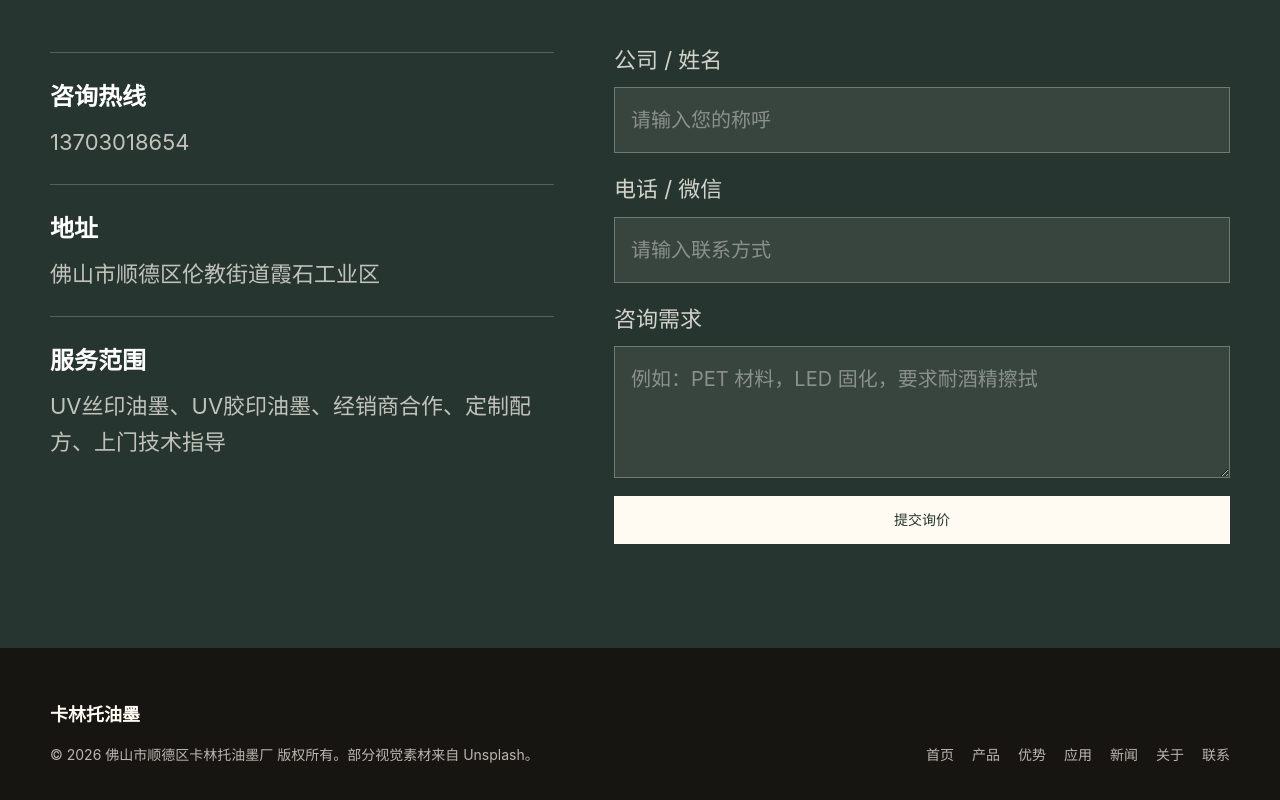
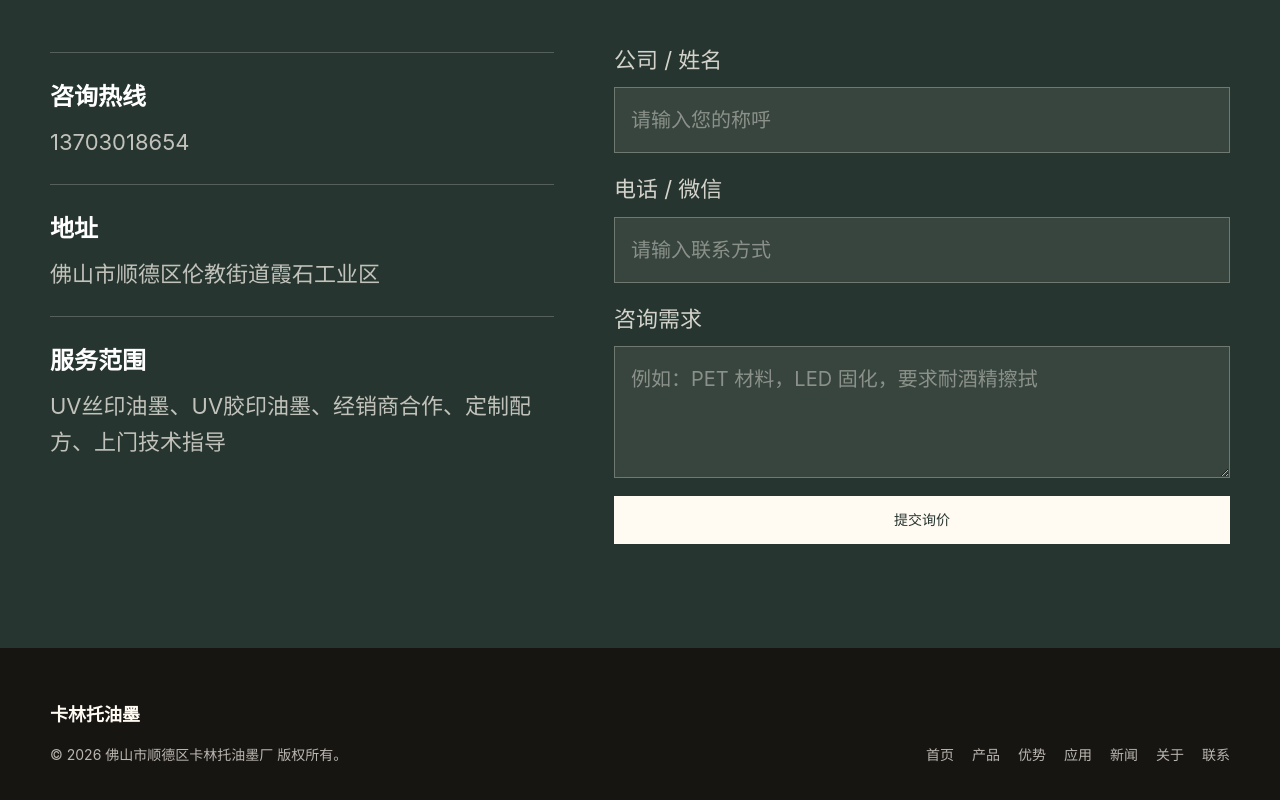
Before and after one commit to chai-zt/kalintuo, a plain HTML site: page index.html in a window 1280 px wide. Shown: the part 8232-9032 px from the top of the page. Drawn offline with Linux system fonts and the light colour scheme.

Commit message:
Update footer copyright text

```diff
--- a/index.html
+++ b/index.html
@@ -1430,7 +1430,7 @@
         <div class="wrap footer-grid">
             <div>
                 <span class="footer-brand">卡林托油墨</span>
-                <span>© 2026 佛山市顺德区卡林托油墨厂 版权所有。部分视觉素材来自 Unsplash。</span>
+                <span>© 2026 佛山市顺德区卡林托油墨厂 版权所有。</span>
             </div>
             <nav class="footer-links" aria-label="页脚导航">
                 <a href="#home">首页</a>
```
Also changed, not shown: 卡林托.txt.
